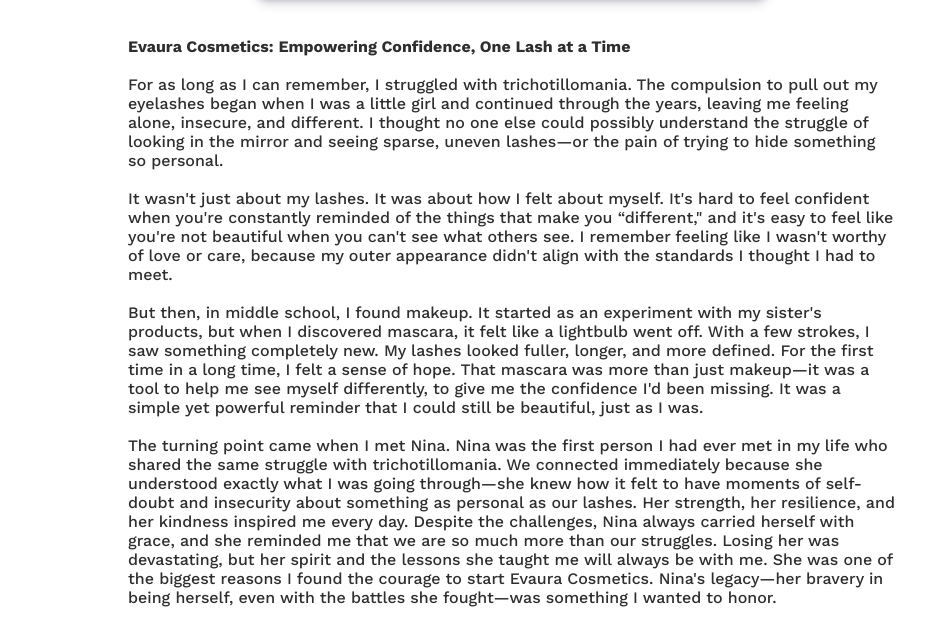
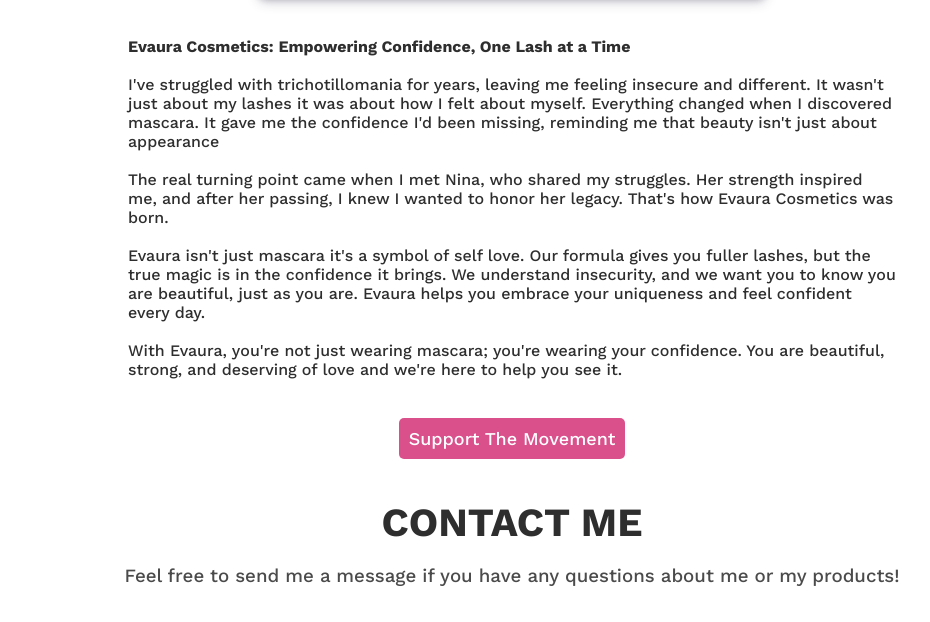
Before and after one commit to kairblarson/evaura_cosmetics, a website: page index.html in a window 1280 px wide. Shown: the part 1518-2140 px from the top of the page, without its empty margins (128-1058 px from the left). Drawn offline with nearby package versions, Linux system fonts and the light colour scheme.

Commit message:
updated bloom stripe link again and some other minor ui changes

```diff
--- a/index.html
+++ b/index.html
@@ -54,7 +54,7 @@
                 <!-- <video loop autoplay muted playsinline id="content-video">
                     <source src="images/vid1.mov" />
                 </video> -->
-                <img src="images/background-img.jpg" id="content-video" />
+                <img src="images/background-img.jpg?vers=2" id="content-video" />
                 <!-- <img src="images/vid1.mov" class="content-main-gif" /> -->
                 <div class="content-gif-overlay">
                     <div class="content-overlay-container">
@@ -69,54 +69,23 @@
                 </div>
                 <div class="content-box-2">
                     <h2 class="content-box-4-title">MY STORY</h2>
-                    <br>
+                    <br />
                     <img src="images/eva&nina.jpg" class="content-box-2-img" />
                     <br />
                     <div class="content-box-2-content">
                         <p>
                             <strong style="font-weight: bold">Evaura Cosmetics: Empowering Confidence, One Lash at a Time</strong>
                             <br /><br />
-                            For as long as I can remember, I struggled with trichotillomania. The compulsion to pull out my eyelashes began when I was a little girl and continued through the years,
-                            leaving me feeling alone, insecure, and different. I thought no one else could possibly understand the struggle of looking in the mirror and seeing sparse, uneven lashes—or
-                            the pain of trying to hide something so personal.
+                            I've struggled with trichotillomania for years, leaving me feeling insecure and different. It wasn't just about my lashes it was about how I felt about myself. Everything
+                            changed when I discovered mascara. It gave me the confidence I'd been missing, reminding me that beauty isn't just about appearance
                             <br /><br />
-                            It wasn't just about my lashes. It was about how I felt about myself. It's hard to feel confident when you're constantly reminded of the things that make you “different,"
-                            and it's easy to feel like you're not beautiful when you can't see what others see. I remember feeling like I wasn't worthy of love or care, because my outer appearance
-                            didn't align with the standards I thought I had to meet.
+                            The real turning point came when I met Nina, who shared my struggles. Her strength inspired me, and after her passing, I knew I wanted to honor her legacy. That's how
+                            Evaura Cosmetics was born.
                             <br /><br />
-                            But then, in middle school, I found makeup. It started as an experiment with my sister's products, but when I discovered mascara, it felt like a lightbulb went off. With a
-                            few strokes, I saw something completely new. My lashes looked fuller, longer, and more defined. For the first time in a long time, I felt a sense of hope. That mascara was
-                            more than just makeup—it was a tool to help me see myself differently, to give me the confidence I'd been missing. It was a simple yet powerful reminder that I could still
-                            be beautiful, just as I was.
+                            Evaura isn't just mascara it's a symbol of self love. Our formula gives you fuller lashes, but the true magic is in the confidence it brings. We understand insecurity, and
+                            we want you to know you are beautiful, just as you are. Evaura helps you embrace your uniqueness and feel confident every day.
                             <br /><br />
-                            The turning point came when I met Nina. Nina was the first person I had ever met in my life who shared the same struggle with trichotillomania. We connected immediately
-                            because she understood exactly what I was going through—she knew how it felt to have moments of self-doubt and insecurity about something as personal as our lashes. Her
-                            strength, her resilience, and her kindness inspired me every day. Despite the challenges, Nina always carried herself with grace, and she reminded me that we are so much
-                            more than our struggles. Losing her was devastating, but her spirit and the lessons she taught me will always be with me. She was one of the biggest reasons I found the
-                            courage to start Evaura Cosmetics. Nina's legacy—her bravery in being herself, even with the battles she fought—was something I wanted to honor.
-                            <br /><br />
-                            Evaura Cosmetics was born from that very feeling. I wanted to create something that would help women, girls, and anyone who's ever felt different or less-than. Our mascara
-                            is more than just a product—it's a symbol of self-love and empowerment. It's a reminder that you are beautiful, worthy, and capable of feeling confident, no matter what
-                            struggles you face.
-                            <br /><br />
-                            When you wear Evaura mascara, you're not just enhancing your lashes—you're embracing the parts of yourself that make you unique. The formula is designed to give you long,
-                            thick lashes that pop and curl, but the true magic comes from the confidence it gives you. Just like it helped me stop pulling out my lashes, I hope our mascara will help
-                            you stop doubting yourself and start seeing the incredible beauty that's been within you all along.
-                            <br /><br />
-                            We understand what it feels like to be in your shoes. We know the pain of feeling insecure and the challenge of overcoming those emotional hurdles. But we want you to know,
-                            you are not alone. Evaura was created to give you more than just makeup—it's a reminder that beauty is about more than appearances. It's about how you feel when you look at
-                            yourself in the mirror, and the love and care you give to yourself every day.
-                            <br /><br />
-                            Evaura isn't just a mascara—it's a journey to self-love. It's about helping you realize that you are beautiful, exactly as you are. We believe in you, and we want to help
-                            you see what we see in you—someone strong, confident, and deserving of all the love and joy the world has to offer. Our mission is to give you the confidence to embrace
-                            your uniqueness, to help you love yourself in ways you may have never thought possible.
-                            <br /><br />
-                            When you wear Evaura, you're not just wearing mascara—you're wearing your confidence, your story, and the hope that no matter what you've been through, you can always see
-                            the beauty within you. You are beautiful, and you deserve to feel it every single day.
-                            <br /><br />
-                            We're here for you. We care about how you feel, and we want to be a part of your journey toward the confidence you deserve. Because with Evaura, it's not just about the way
-                            your lashes look—it's about the way you feel. And just as Nina inspired me, I hope Evaura can inspire you to see yourself the way we see you: strong, confident, and truly
-                            beautiful.
+                            With Evaura, you're not just wearing mascara; you're wearing your confidence. You are beautiful, strong, and deserving of love and we're here to help you see it.
                         </p>
                     </div>
                     <br />
--- a/script.js
+++ b/script.js
@@ -144,7 +144,7 @@
 
     $("#buy-bloom-btn").on("click", function () {
         // Create a new Payment Link with the dynamic price
-        const paymentLink = `https://buy.stripe.com/00g6rGalga0c8HCcMU`;
+        const paymentLink = `https://buy.stripe.com/dR65nC8d84FS8HC5kt`;
 
         // Redirect to the Payment Link
         window.location.href = paymentLink;
--- a/styles.css
+++ b/styles.css
@@ -415,7 +415,7 @@
     font-weight: 500;
     width: 100%;
     font-size: 18px;
-    border: 1px solid rgb(132, 20, 70);
+    /* border: 1px solid rgb(132, 20, 70); */
 }
 .support-movement-btn {
     width: fit-content;
```
Also changed, not shown: images/background-img.jpg, images/background-img2.jpg (added).
